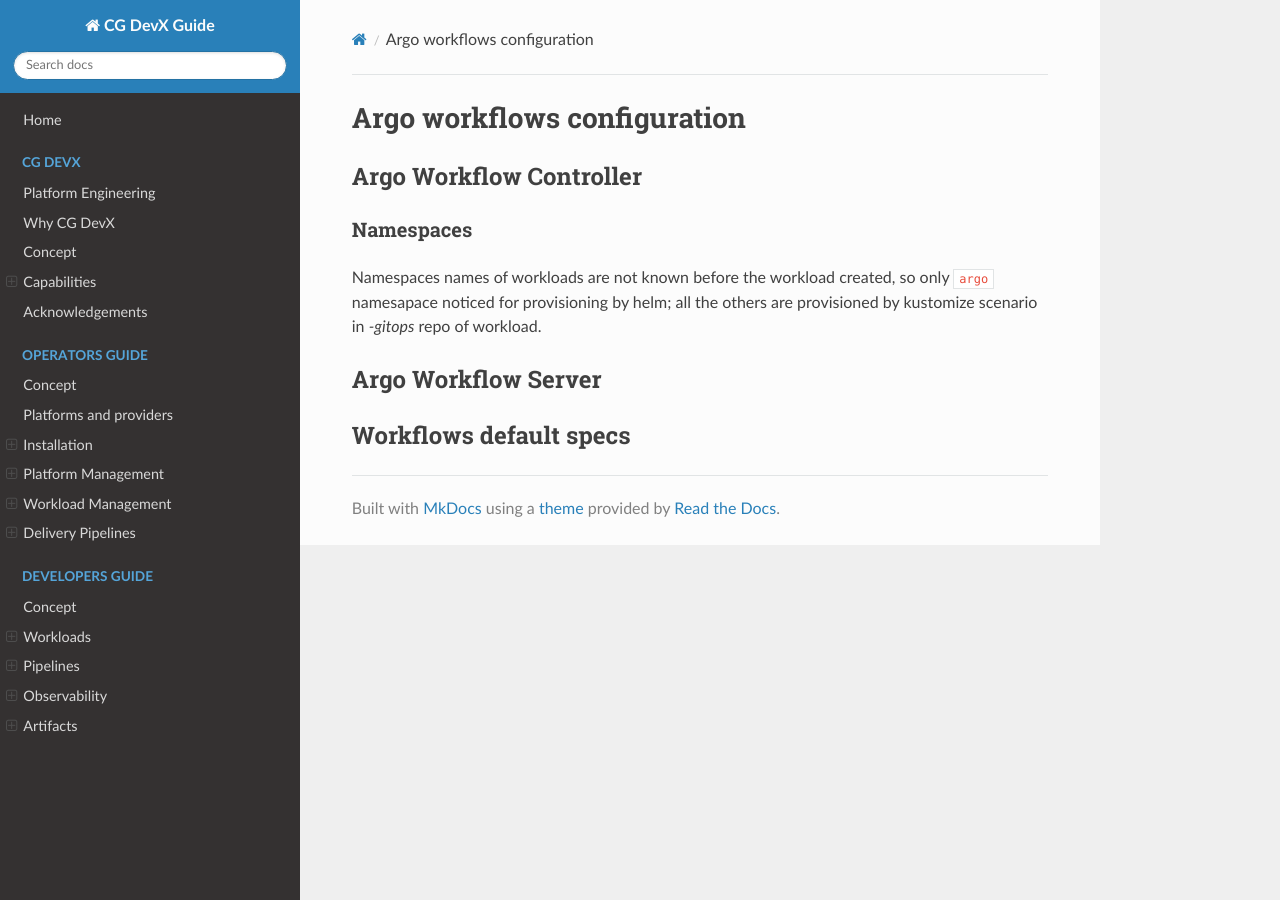
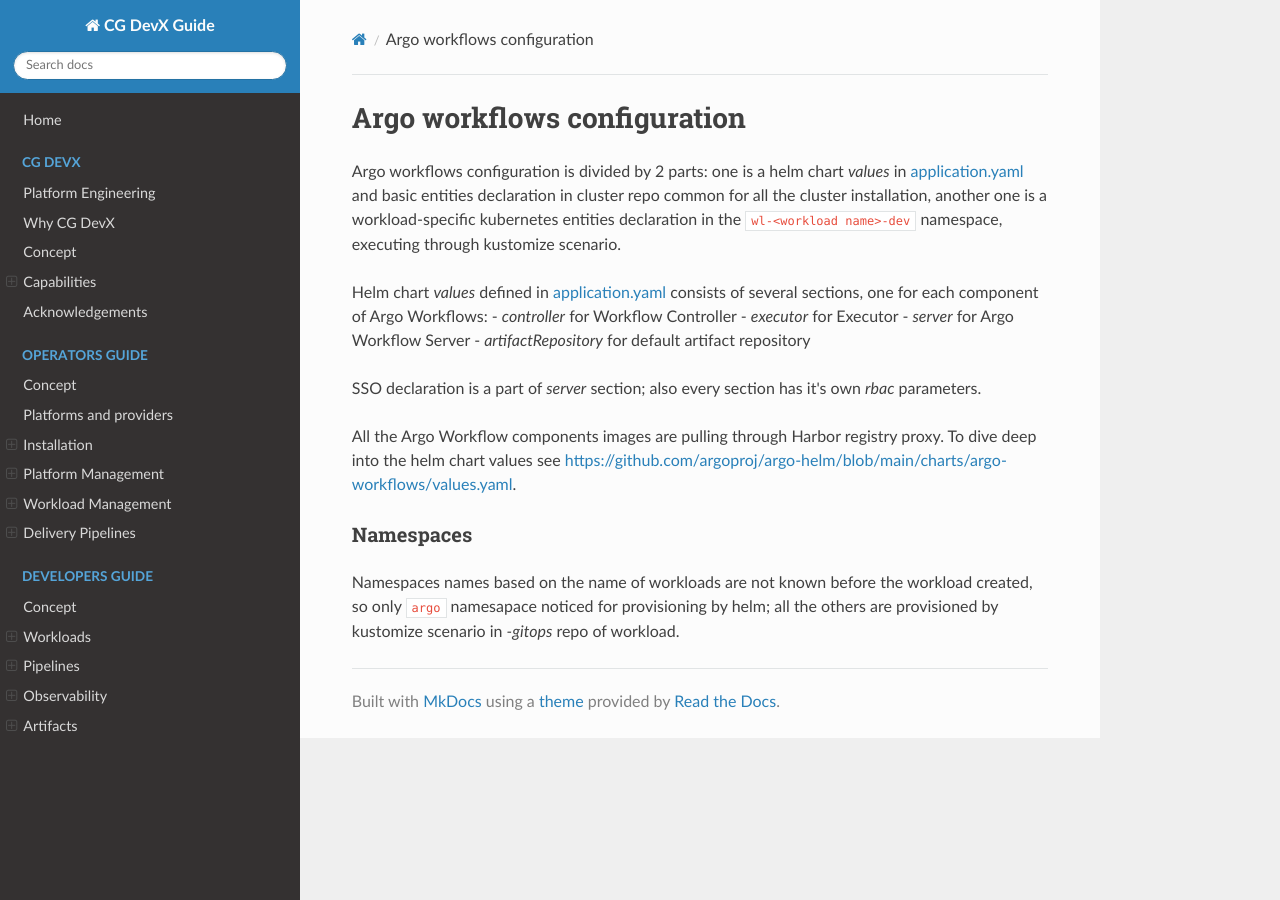
Before and after one commit to CloudGeometry/cg-devx-docs, an MkDocs documentation site: the page built from docs/under_the_hood/delivery_pipelines/argo_config.md, in a window 1280 px wide. Built offline with MkDocs 1.6.1, drawn with Linux system fonts in a browser that asks for light colours; nearby versions of some CDN libraries; a script that is not in the unit is left out.

Commit message:
docs: AWF configuration

```diff
--- a/docs/under_the_hood/delivery_pipelines/argo_config.md
+++ b/docs/under_the_hood/delivery_pipelines/argo_config.md
@@ -1,6 +1,24 @@
 # Argo workflows configuration
-## Argo Workflow Controller
+Argo workflows configuration is divided by 2 parts: one is a helm chart _values_ in
+[application.yaml](https://github.com/CloudGeometry/cg-devx-core/blob/main/platform/gitops-pipelines/delivery/clusters/cc-cluster/core-services/components/argo-workflows/application.yaml) and
+basic entities declaration in cluster repo  common for all the cluster installation, another one is a
+workload-specific kubernetes entities declaration in the `wl-<workload name>-dev`
+namespace, executing through kustomize scenario.
+
+Helm chart _values_ defined in
+[application.yaml](https://github.com/CloudGeometry/cg-devx-core/blob/main/platform/gitops-pipelines/delivery/clusters/cc-cluster/core-services/components/argo-workflows/application.yaml)
+consists of several sections, one for each component of Argo Workflows:
+- _controller_ for Workflow Controller
+- _executor_ for Executor
+- _server_ for Argo Workflow Server
+- _artifactRepository_ for default artifact repository
+
+SSO declaration is a part of _server_ section; also every section has it's own
+_rbac_ parameters.
+
+All the Argo Workflow components images are pulling through Harbor registry
+proxy. To dive deep into the helm chart values see
+[https://github.com/argoproj/argo-helm/blob/main/charts/argo-workflows/values.yaml](https://github.com/argoproj/argo-helm/blob/main/charts/argo-workflows/values.yaml).
+
 ### Namespaces
-Namespaces names of workloads are not known before the workload created, so only `argo` namesapace noticed for provisioning by helm; all the others are provisioned by kustomize scenario in _-gitops_ repo of workload.
-## Argo Workflow Server
-## Workflows default specs
+Namespaces names based on the name of workloads are not known before the workload created, so only `argo` namesapace noticed for provisioning by helm; all the others are provisioned by kustomize scenario in _-gitops_ repo of workload.
```
Also changed, not shown: docs/under_the_hood/delivery_pipelines/delivery_pipelines.md (+2 -0 lines).
